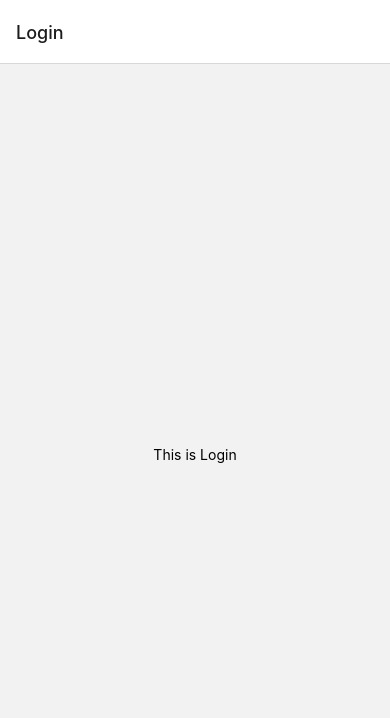
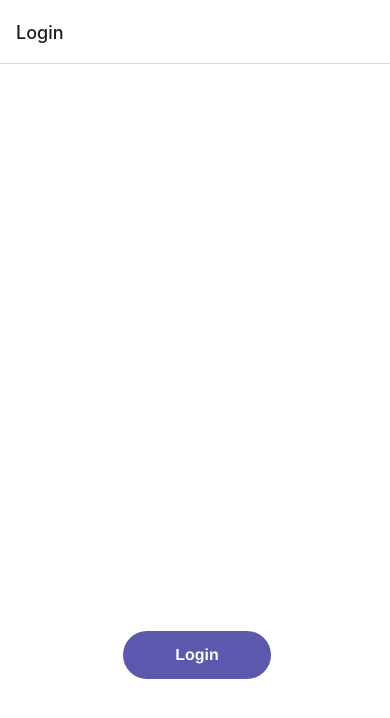
Before and after one commit to UrzaDestiny/ExpensesTracking, a React Native app: screen /Login in a window 390 px wide. Shown: the top 718 px of the page. Built offline with nearby package versions, Linux system fonts and the light colour scheme.

Commit message:
add Button component

```diff
--- /dev/null
+++ b/src/components/Button/Button.tsx
@@ -0,0 +1,20 @@
+import React from 'react';
+import {View, TouchableOpacity, Text} from 'react-native';
+import {styles} from './ButtonStyles';
+
+type ButtonProps = {
+  text: string;
+  handlePress: () => void;
+};
+
+const Button = ({text, handlePress}: ButtonProps) => {
+  return (
+    <View style={styles.container}>
+      <TouchableOpacity style={styles.button} onPress={handlePress}>
+        <Text style={styles.buttonText}>{text}</Text>
+      </TouchableOpacity>
+    </View>
+  );
+};
+
+export default Button;
--- /dev/null
+++ b/src/components/Button/ButtonStyles.tsx
@@ -0,0 +1,30 @@
+import {StyleSheet} from 'react-native';
+
+export const styles = StyleSheet.create({
+  container: {
+    flex: 1,
+    position: 'absolute',
+    top: 557,
+    left: 113,
+    padding: 10,
+    alignItems: 'center',
+    justifyContent: 'center',
+  },
+  button: {
+    width: 148,
+    height: 48,
+    backgroundColor: '#5B58AD',
+    borderRadius: 50,
+    alignItems: 'center',
+    justifyContent: 'center',
+  },
+  buttonText: {
+    color: '#FFFFFF',
+    fontFamily: 'Helvetica',
+    fontSize: 16,
+    fontWeight: '700',
+    lineHeight: 18,
+    letterSpacing: 0,
+    textAlign: 'center',
+  },
+});
--- /dev/null
+++ b/src/components/Button/index.tsx
@@ -0,0 +1 @@
+export { default } from './Button';
--- a/src/screens/Login/Login.tsx
+++ b/src/screens/Login/Login.tsx
@@ -1,14 +1,19 @@
 import React from 'react';
-import { View, Text } from 'react-native';
-import { styles } from './LoginStyles';
+import {Alert, View} from 'react-native';
+import {styles} from './LoginStyles';
+
+import Button from '~/components/Button';
 
 const Login: React.FC = () => {
+  const handlePress = () => {
+    Alert.alert('Button Pressed', 'You pressed the custom button!');
+  };
+
   return (
     <View style={styles.container}>
-      <Text>This is Login</Text>
+      <Button text="Login" handlePress={handlePress} />
     </View>
   );
 };
 
-
 export default Login;
--- a/src/screens/Login/LoginStyles.tsx
+++ b/src/screens/Login/LoginStyles.tsx
@@ -5,5 +5,6 @@ export const styles = StyleSheet.create({
     flex: 1,
     justifyContent: 'center',
     alignItems: 'center',
+    backgroundColor: 'white',
   },
 });
```
